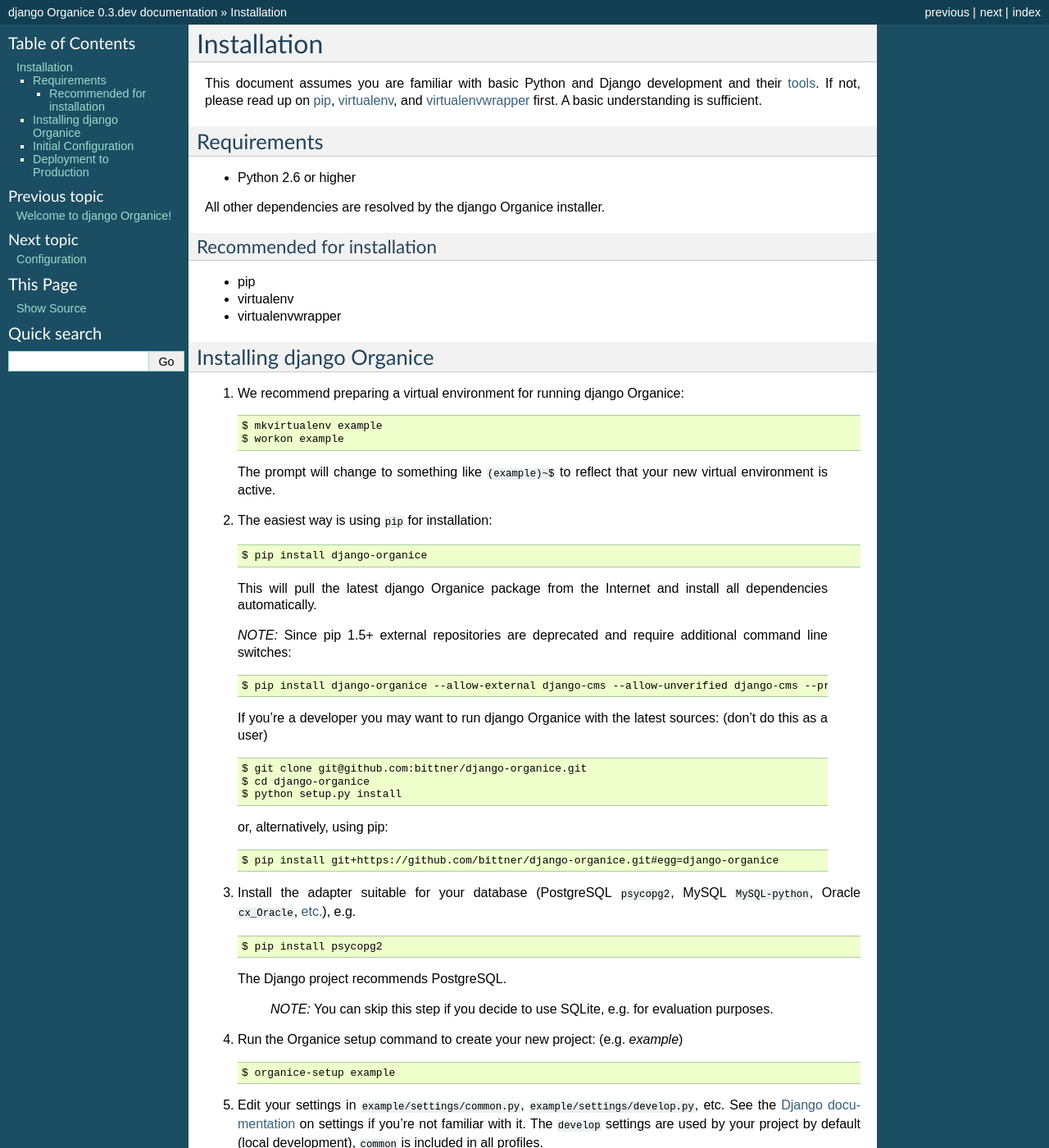
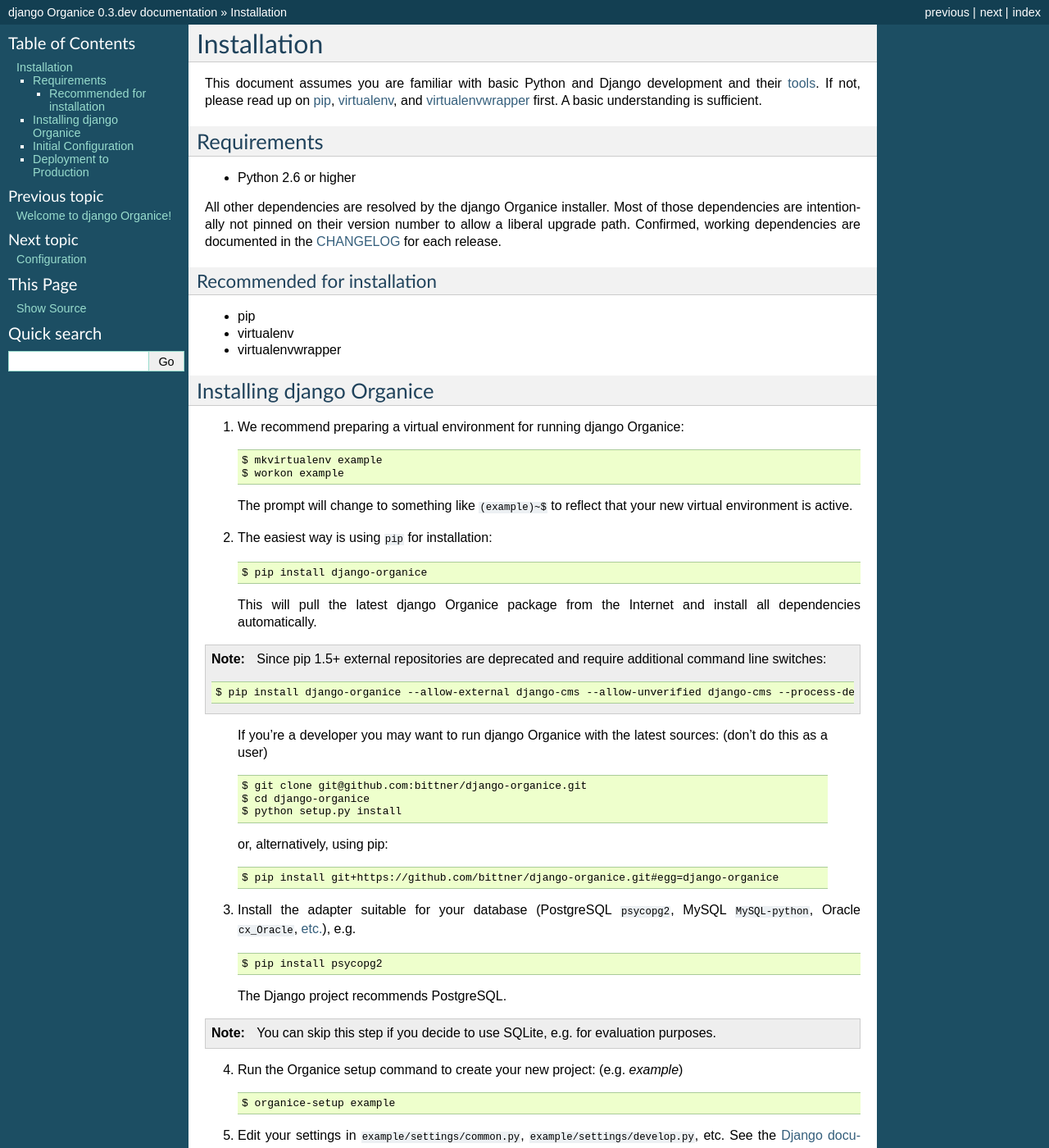
Before and after one commit to Organice/django-organice, a Sphinx documentation site: the page built from docs/installation.rst, in a window 1280 px wide and 1400 px high. Shown: the whole window at 82% size. Built offline with Sphinx 7.4.7, drawn with Linux system fonts in a browser that asks for light colours.

Commit message:
Added note adminitions to docs
Syntax and line length changes

Added hints on dependencies / requirements

```diff
--- a/docs/changelog.rst
+++ b/docs/changelog.rst
@@ -30,7 +30,7 @@
 - Added generic analytics (django-analytical)
 
 :Changes: https://github.com/bittner/django-organice/compare/v0.1...v0.2
-:Packages: https://github.com/bittner/django-organice/blob/v0.2/docs/requirements.txt
+:Dependencies: https://github.com/bittner/django-organice/blob/v0.2/docs/requirements.txt
 
 0.1
 ===
@@ -40,4 +40,4 @@
 - A more natural i18n mechanism than vanilla Django, no language prefix for default language
 - Setup script with project generation, deployment settings, custom templates, Bootstrap 3
 
-:Packages: https://github.com/bittner/django-organice/blob/v0.1/docs/requirements.txt
+:Dependencies: https://github.com/bittner/django-organice/blob/v0.1/docs/requirements.txt
--- a/docs/contributing.rst
+++ b/docs/contributing.rst
@@ -21,8 +21,9 @@
 Translation is done on `Transifex`_ for both the project text strings and the documentation.
 
 The multilingual documentation is written in `reStructuredText`_ syntax, and built using `Sphinx`_.
-As a `translator`:index: you can simply jump on `Transifex`:index: and get your hands dirty for your language.
-Some helpful background reading is available from `Read the Docs`_ and `Transifex support`_.
+As a `translator`:index: you can simply jump on `Transifex`:index: and get your hands dirty for
+your language.  Some helpful background reading is available from `Read the Docs`_ and
+`Transifex support`_.
 
 Bumping Versions, Package, Release
 ==================================
--- a/docs/installation.rst
+++ b/docs/installation.rst
@@ -2,15 +2,23 @@
 Installation
 ============
 
-This document assumes you are familiar with basic Python and Django development and their tools_.
-If not, please read up on pip_, virtualenv_, and virtualenvwrapper_ first.  A basic understanding is sufficient.
+This document assumes you are familiar with basic Python and Django development and their `tools`_.
+If not, please read up on `pip`_, `virtualenv`_, and `virtualenvwrapper`_ first.  A basic
+understanding is sufficient.
 
-Requirements
-============
+.. _`tools`: http://www.clemesha.org/blog/modern-python-hacker-tools-virtualenv-fabric-pip/
+.. _`pip`: http://www.pip-installer.org/en/latest/
+.. _`virtualenv`: http://docs.python-guide.org/en/latest/dev/env/#interpreter-tools
+.. _`virtualenvwrapper`: http://www.doughellmann.com/docs/virtualenvwrapper/
+
+`Requirements`:index:
+=====================
 
 - Python 2.6 or higher
 
-All other dependencies are resolved by the django Organice installer.
+All other `dependencies`:index: are resolved by the django Organice installer.  Most of those
+dependencies are intentionally not pinned on their version number to allow a liberal upgrade path.
+Confirmed, working dependencies are documented in the :doc:`changelog` for each release.
 
 Recommended for installation
 ----------------------------
```
Also changed, not shown: other parts of docs/installation.rst (+51 -39 lines), 12 other files.
